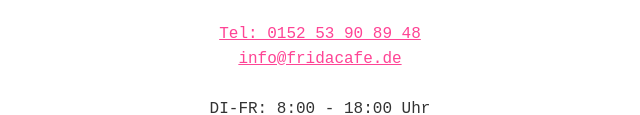
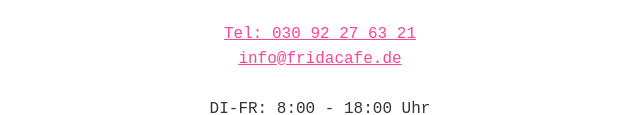
Before and after one commit to markusfreundorfer/cafe-frida-berlin, a website: page index.html in a window 1280 px wide. Shown: the part 685-800 px from the top of the page, 320-960 px from the left. Drawn offline with Linux system fonts and the light colour scheme.

Commit message:
telefonnummer

```diff
--- a/index.html
+++ b/index.html
@@ -69,7 +69,7 @@
                 10967 Berlin<br><br>
 
                 E-Mail: <a title="Write us" href="mailto:info@fridacafe.de">info@fridacafe.de</a><br>
-                Telefonnummer: <a title="Call us" href="tel:015253908948">Tel: 0152 53 90 89 48</a><br><br>
+                Telefonnummer: <a title="Call us" href="tel:03092276321">Tel: 030 92 27 63 21</a><br><br>
 
                 Sitz des Unternehmens: Berlin<br>
                 UST-IdNr.: DE307664193<br><br>
@@ -93,7 +93,7 @@
                 <li>Graefestraße 75</li>
                 <li>10967 Berlin</li>
                 <br>
-                <li><a title="Call us" href="tel:015253908948">Tel: 0152 53 90 89 48</a></li>
+                <li><a title="Call us" href="tel:03092276321">Tel: 030 92 27 63 21</a></li>
                 <li><a title="Write us" href="mailto:info@fridacafe.de">info@fridacafe.de</a></li>
                 <br>
                 <li>DI-FR: 8:00 - 18:00 Uhr</li>
```
